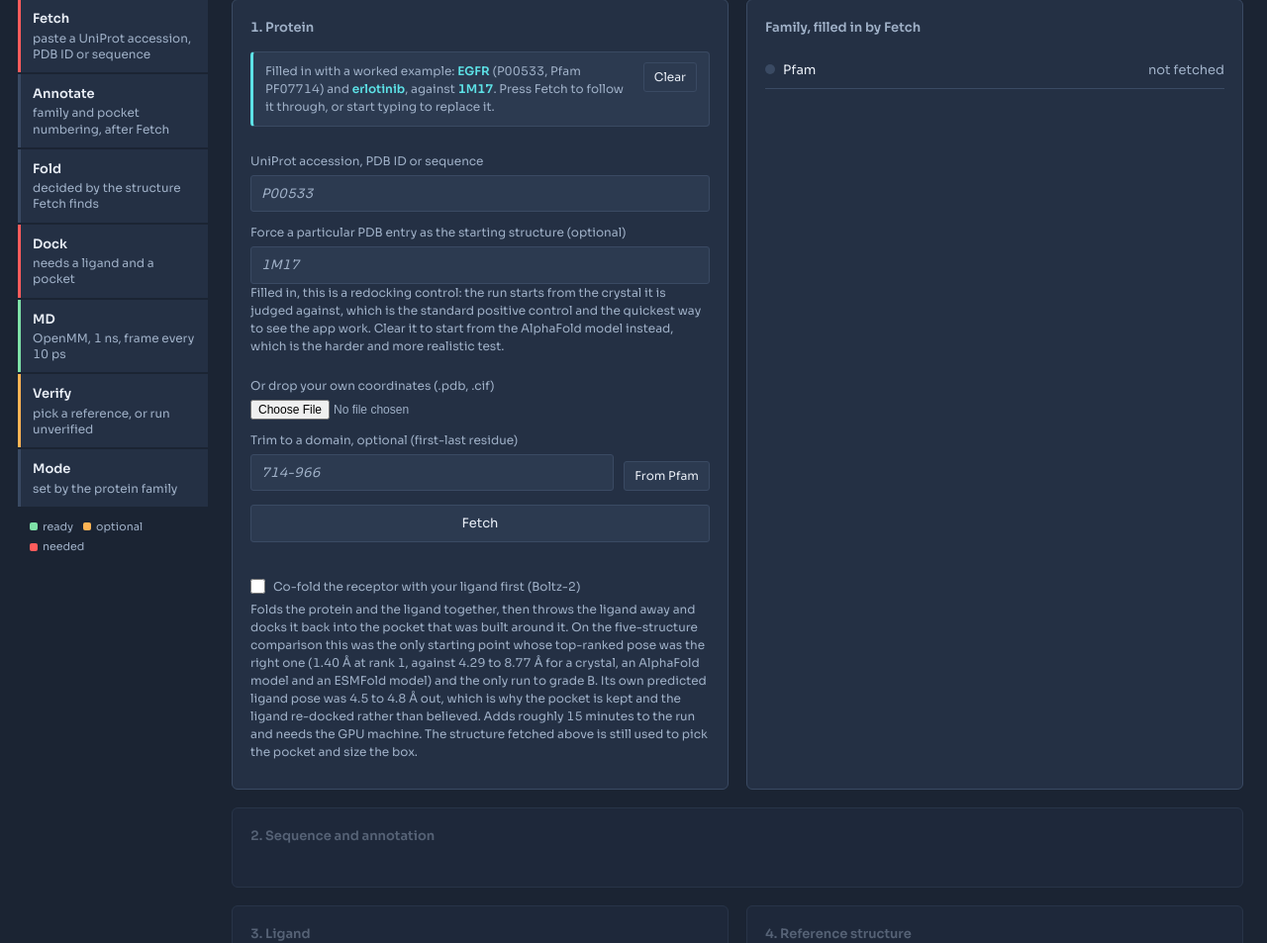
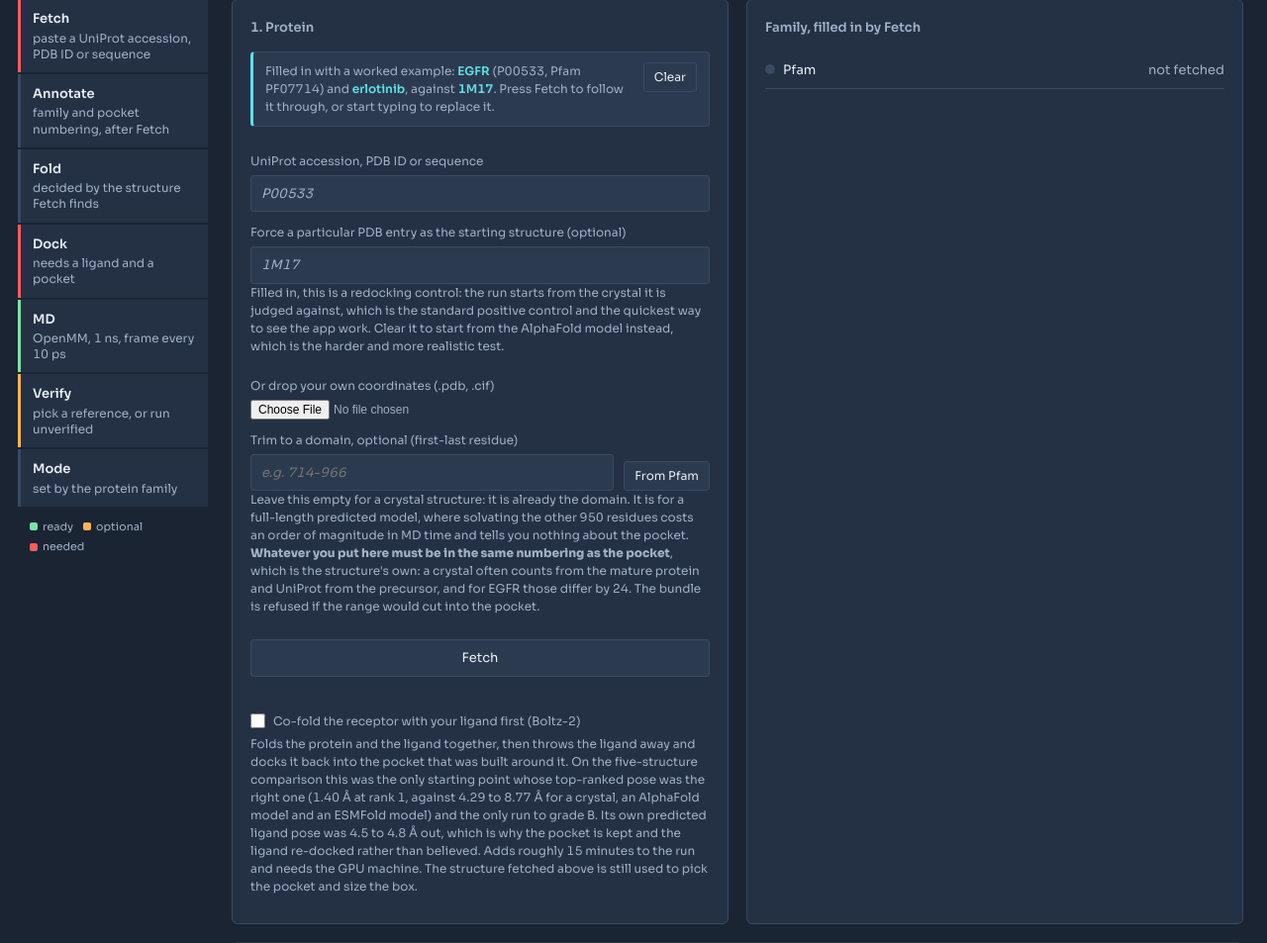
Before and after one commit to bellcheddar/GOBSMACKED, a Flask app: page / in a window 1280 px wide. Shown: the part 60-1013 px from the top of the page at 99% size. Run offline with Flask 3, Linux system fonts and the light colour scheme; some libraries are stand-ins or nearby versions.

Commit message:
Refuse a campaign whose trim range would delete the pocket
The pocket is translated into the model's numbering by /api/reference_site,
precisely because a crystal often counts from the mature protein and UniProt
from the precursor. The trim range is typed into a text box and is not
translated at all. So a campaign can carry the two in different numbering and
nothing notices.

It cost a run. The pocket came back at 692-833 in 1M17's numbering, the range
said 714-966 in UniProt's, and 11 of the 51 pocket residues fell outside it.
Worse on the co-folded model, which is numbered from the sequence: those pocket
integers named residues 24 positions from the site, LEU THR PRO where the site
is LYS VAL LEU.

The check is semantic rather than about numbering, which is what makes it hold
whichever system either value is in: if the pocket is not inside the domain
being trimmed to, the trim deletes part of the site being docked into. There is
no case where that is what was meant, so it is a refusal with the offending
residues named and the usual cause spelled out, not a warning to scroll past.

The worked example was the source. It shipped PDB 1M17 alongside 714-966 --
exactly the incompatible pair above -- so following the example produced an
inconsistent campaign. The range now ships empty, which is right for a crystal:
it is already the domain. The note beside it says the range is for a full-length
predicted model, that it must be in the same numbering as the pocket, and that
the bundle is refused if it would cut into the site.

All three guards negative-tested against the previous files and all three fail
there.

Co-Authored-By: Claude Opus 5 (1M context) <noreply@anthropic.com>
Claude-Session: https://claude.ai/code/session_01L11zWULharkfydCNon2G9D

```diff
--- a/app/routes/prepare.py
+++ b/app/routes/prepare.py
@@ -327,6 +327,26 @@ def api_reference_site():
 # Generate the bundle
 # ---------------------------------------------------------------------------
 
+def _pocket_outside_range(residues, span) -> list[int]:
+    """Pocket residue numbers that the trim range would throw away.
+
+    An absent or unparseable range trims nothing, so nothing can fall outside it.
+    """
+    try:
+        first, last = int(span[0]), int(span[1])
+    except (TypeError, ValueError, IndexError):
+        return []
+    out = []
+    for item in residues:
+        try:
+            number = int(str(item).split(":")[-1])
+        except (TypeError, ValueError):
+            continue
+        if not (first <= number <= last):
+            out.append(number)
+    return sorted(set(out))
+
+
 @bp.post("/api/bundle")
 def api_bundle():
     payload = request.get_json(silent=True) or {}
@@ -341,6 +361,31 @@ def api_bundle():
         return jsonify({"error": "No ligand SMILES: complete Panel 3 first."}), 400
     if not pocket.get("center"):
         return jsonify({"error": "No pocket: select residues or use a reference ligand's site."}), 400
+
+    # The pocket is translated into the model's numbering by
+    # /api/reference_site; the trim range is typed into a box and is not. So a
+    # campaign can carry a pocket in a crystal's numbering and a range in
+    # UniProt's, and the two disagree by however far apart those systems are
+    # (24 residues for EGFR). It cost a real run: 11 of 51 pocket residues fell
+    # outside the range, and the co-folded model was numbered from the sequence,
+    # so the pocket list named residues 24 positions from the site.
+    #
+    # The check is semantic rather than about numbering, which is what makes it
+    # hold whichever system either value is in: if the pocket is not inside the
+    # domain you are trimming to, you are about to delete the pocket you intend
+    # to dock into. There is no case where that is what was meant.
+    outside = _pocket_outside_range(pocket.get("residues") or [],
+                                    protein.get("residue_range"))
+    if outside:
+        span = protein.get("residue_range")
+        return jsonify({"error":
+            f"{len(outside)} of the pocket's residues fall outside the trim range "
+            f"{span[0]}-{span[1]}: {', '.join(str(r) for r in outside[:6])}"
+            f"{' and others' if len(outside) > 6 else ''}. Trimming would delete part "
+            f"of the site being docked into. This usually means the range and the "
+            f"pocket are in different numbering: a crystal often numbers from the "
+            f"mature protein and UniProt from the precursor. Clear the range to keep "
+            f"the whole chain, or set it in the same numbering the pocket uses."}), 400
 
     job_id = db.new_job_id()
     owner_token = db.new_owner_token()
--- a/app/templates/prepare.html
+++ b/app/templates/prepare.html
@@ -30,10 +30,23 @@
       <input type="file" id="upload" accept=".pdb,.cif,.ent,.mmcif">
       <label for="residue-range">Trim to a domain, optional (first-last residue)</label>
       <div class="row">
-        <input type="text" id="residue-range" placeholder="714-966" autocomplete="off"
-               class="example" data-example="714-966" value="714-966">
+        {#- Empty by default, and deliberately so. The example forces 1M17, which
+            numbers EGFR from the mature protein; 714-966 is the kinase domain in
+            UniProt's precursor numbering, 24 higher. Shipping both put 11 of the
+            51 pocket residues outside the range, so trimming would have deleted
+            part of the site. A crystal is already the domain and needs no trim;
+            the range is for a full-length predicted model, which is what you get
+            once the PDB box above is cleared. -#}
+        <input type="text" id="residue-range" placeholder="e.g. 714-966" autocomplete="off"
+               class="example" data-example="" value="">
         <button class="fixed small" id="range-from-pfam" title="Use the Pfam domain the pocket sits in">From Pfam</button>
       </div>
+      <p class="note">Leave this empty for a crystal structure: it is already the domain. It is
+        for a full-length predicted model, where solvating the other 950 residues costs an order
+        of magnitude in MD time and tells you nothing about the pocket. <b>Whatever you put here
+        must be in the same numbering as the pocket</b>, which is the structure's own: a crystal
+        often counts from the mature protein and UniProt from the precursor, and for EGFR those
+        differ by 24. The bundle is refused if the range would cut into the pocket.</p>
       <div class="row" style="margin-top:14px">
         <button id="fetch-btn">Fetch</button>
       </div>
```
Also changed, not shown: tests/test_prepare.py (+47 -0 lines).
